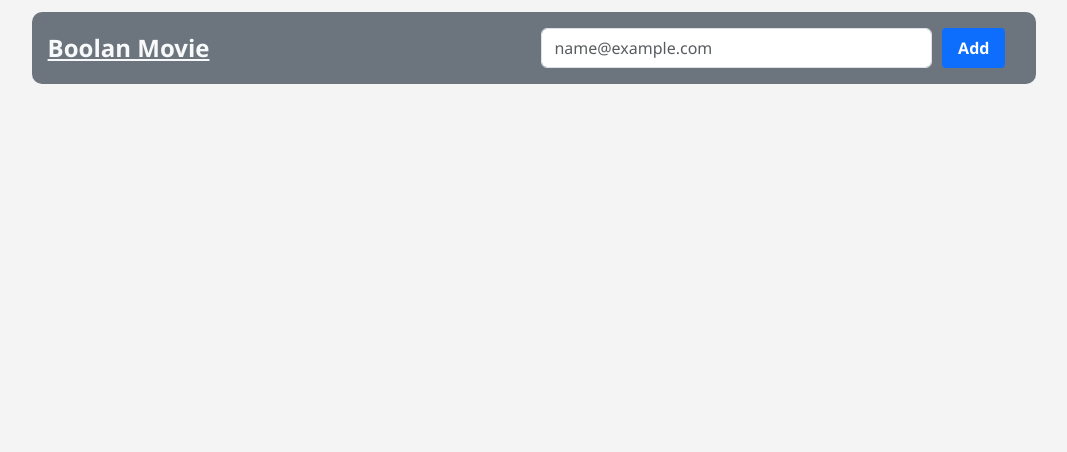
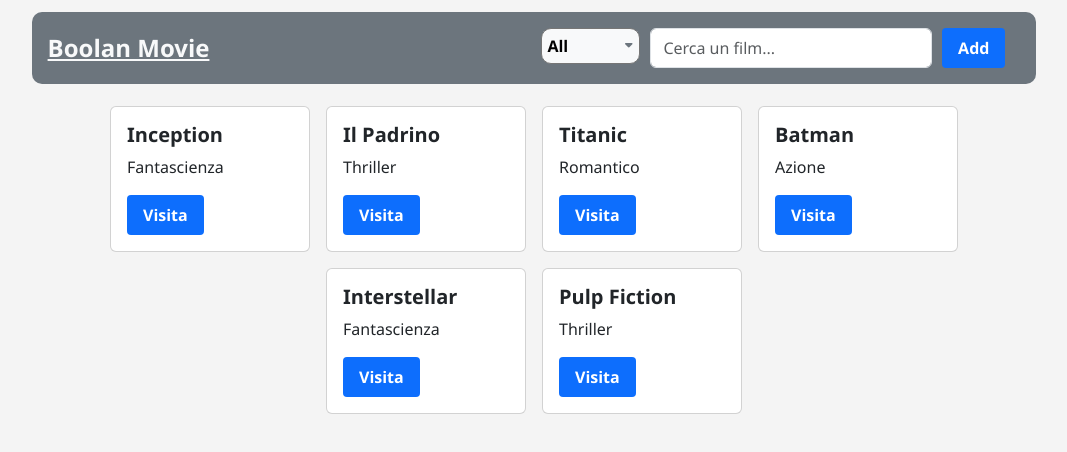
Before and after one commit to raff-E12/react-movie-filter, a React (Vite) app: page / in a window 1280 px wide. Shown: the top 452 px of the page, without its empty margins (106-1173 px from the left). Built offline with nearby package versions, Linux system fonts and the light colour scheme.

Commit message:
feat: Modifica al layout

```diff
--- a/index.html
+++ b/index.html
@@ -4,7 +4,8 @@
     <meta charset="UTF-8" />
     <link rel="icon" type="image/svg+xml" href="/vite.svg" />
     <meta name="viewport" content="width=device-width, initial-scale=1.0" />
-    <title>Vite + React</title>
+    <title>Movie Filter</title>
+    <link rel="stylesheet" href="https://cdnjs.cloudflare.com/ajax/libs/font-awesome/6.7.2/css/all.min.css" integrity="sha512-Evv84Mr4kqVGRNSgIGL/F/aIDqQb7xQ2vcrdIwxfjThSH8CSR7PBEakCr51Ck+w+/U6swU2Im1vVX0SVk9ABhg==" crossorigin="anonymous" referrerpolicy="no-referrer" />
     <link href="https://cdn.jsdelivr.net/npm/bootstrap@5.3.5/dist/css/bootstrap.min.css" rel="stylesheet" integrity="sha384-SgOJa3DmI69IUzQ2PVdRZhwQ+dy64/BUtbMJw1MZ8t5HZApcHrRKUc4W0kG879m7" crossorigin="anonymous">
   </head>
   <body>
--- a/src/App.css
+++ b/src/App.css
@@ -41,4 +41,52 @@
 .form-cont{
   width: 100%;
   gap: 10px;
+  flex-direction: row;
 }
+
+.container-cards{
+  width: 75%;
+  align-items: center;
+  justify-content: center;
+  gap: 16px;
+  padding: 12px;
+  flex-wrap: wrap;
+}
+
+.card{
+  width: 200px;
+}
+
+.select-drop{
+  width: auto;
+  background-color: var(--light);
+  border-radius: 10px;
+  padding: 5px;
+  font-weight: 600;
+  cursor: pointer;
+  font-family: var(--font-base);
+  appearance: none;
+  -webkit-appearance: none;
+  -moz-appearance: none;
+}
+
+.fa-caret-down {
+  font-size: 12px;
+  color: var(--secondary);
+  position: absolute;
+  right: 8px;
+  top: 17px;
+  z-index: 99999;
+  transform: translateY(-50%);
+  pointer-events: none;
+}
+
+.select-drop:focus{
+  outline: none;
+}
+
+.select-wrap-sc{
+  width: auto;
+  position: relative;
+  cursor: pointer;
+}
--- a/src/App.jsx
+++ b/src/App.jsx
@@ -1,4 +1,5 @@
 import './App.css'
+import ContentCards from './assets/ContentCards'
 import Header from './assets/Header'
 
 function App() {
@@ -6,6 +7,7 @@ function App() {
   return (
     <>
     <Header />
+    <ContentCards />
     </>
   )
 }
--- /dev/null
+++ b/src/assets/Cards.jsx
@@ -0,0 +1,21 @@
+import React from 'react'
+import ListMovie from "./Movies.json"
+
+export default function Cards() {
+    const list_export = ListMovie;
+  return (
+    <>
+    {list_export.map((element, index) => {
+        return(
+            <div class="card" key={index}>
+            <div class="card-body">
+              <h5 class="card-title">{element.title}</h5>
+              <p class="card-text">{element.genre}</p>
+              <a href="#" class="btn btn-primary">Visita</a>
+            </div>
+          </div>
+        )
+    })}
+    </>
+  )
+}
--- /dev/null
+++ b/src/assets/ContentCards.jsx
@@ -0,0 +1,10 @@
+import React from 'react'
+import Cards from './Cards'
+
+export default function ContentCards() {
+  return (
+    <section className='container-md d-flex container-cards'>
+        <Cards />
+    </section>
+  )
+}
--- a/src/assets/Header.jsx
+++ b/src/assets/Header.jsx
@@ -1,13 +1,30 @@
-import React from 'react'
+import React, { useState } from 'react'
+import ListMovies from "./Movies.json"
 
 export default function Header() {
+  const [isSet, SetSets] = useState(ListMovies);
+
+  const HandleFilteradd = (e) =>{
+    const { id, value } = e.target;
+    console.log(id, value)
+  }
+
   return (
     <header className='header-sc d-flex'>
         <div className='hd-container container d-flex'>
             <h4>Boolan Movie</h4>
             <div className='form-cont container d-flex'>
-            <input type="email" className="form-control" id="exampleFormControlInput1" placeholder="name@example.com" />
-            <button className='btn btn-primary'>Add</button>
+              <div className='select-wrap-sc'>
+                <i class="fa-solid fa-caret-down"></i>
+                <select name="list-filter" id="filter-movie" className='select-drop'>
+                  <option value="All" id='select-1' selected>All</option>
+                  <option value="Thiller" id='select-2'>Thiller</option>
+                  <option value="Azione" id='select-3'>Azione</option>
+                  <option value="Romantico" id='select-4'>Romantico</option>
+                </select>
+              </div>
+            <input type="email" className="form-control" id="exampleFormControlInput1" placeholder="Cerca un film..." />
+            <button className='btn btn-primary' id='btn-add'>Add</button>
             </div>
         </div>
     </header>
```
